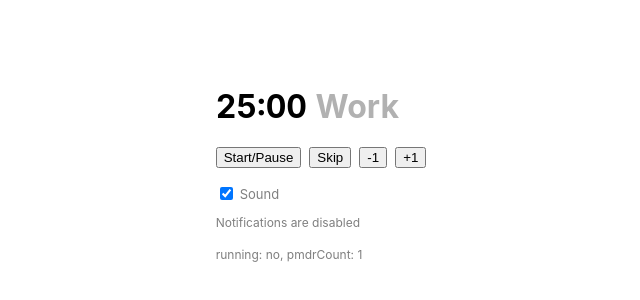
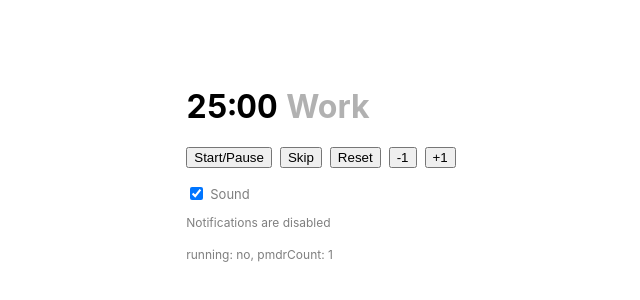
Before and after one commit to jamesjlyons/pomodo, a Next.js app: page / in a window 1280 px wide. Shown: the part 196-496 px from the top of the page, without its empty margins (319-959 px from the left). Built offline with nearby package versions, Linux system fonts and the light colour scheme.

Commit message:
Add reset functionality back
close POM-33

```diff
--- a/components/Pomodoro.tsx
+++ b/components/Pomodoro.tsx
@@ -43,6 +43,11 @@ export default function Pomodoro() {
   const handleSkip = () => {
     timerWorkerRef.current?.postMessage({ action: 'skip' });
   };
+
+  const handleReset = () => {
+    timerWorkerRef.current?.postMessage({ action: 'reset' });
+  };
+
 
   const handleSubtract = () => {
     if (minutes > 0) {
@@ -159,6 +164,7 @@ export default function Pomodoro() {
       <div className="controls">
         <button onClick={handleStart}>Start/Pause</button>
         <button onClick={handleSkip}>Skip</button>
+        <button onClick={handleReset}>Reset</button>
         <button onClick={handleSubtract} disabled={minutes === 0 ? true : false}>-1</button>
         <button onClick={handleAdd}>+1</button>
 
```
